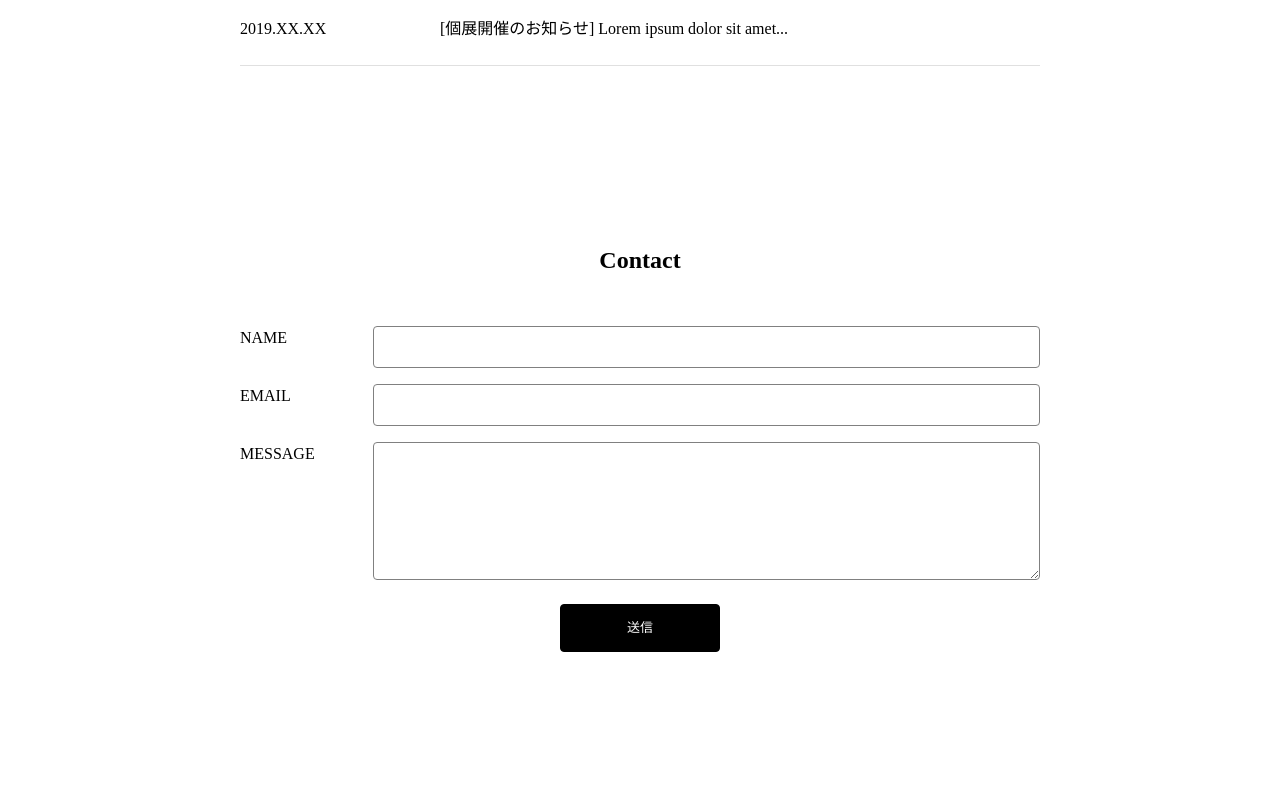
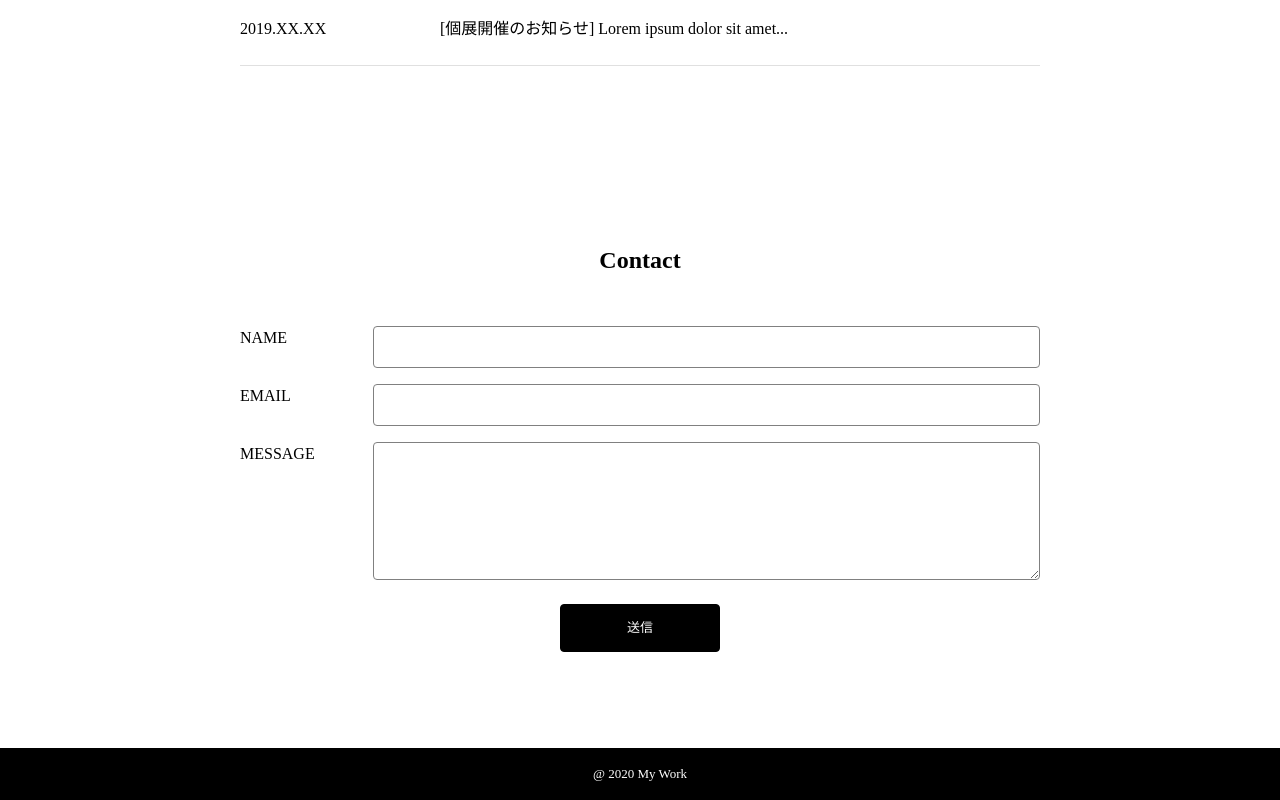
Before and after one commit to linnefromice/practice-web-markup, a React (Vite) app in the folder code-jump.com/lp-intro-1/: page / in a window 1280 px wide. Shown: the part 2075-2875 px from the top of the page. Before the commit the page ends 2823 px from the top, so only its background shows below. Built offline with nearby package versions, Linux system fonts and the light colour scheme.

Commit message:
update: footer

```diff
--- a/code-jump.com/lp-intro-1/src/app/index.tsx
+++ b/code-jump.com/lp-intro-1/src/app/index.tsx
@@ -23,6 +23,7 @@ function App() {
       <Contents title={`Contact`}>
         <Contact />
       </Contents>
+      <footer className={styles.footer}>{`@ 2020 My Work`}</footer>
     </div>
   );
 }
--- a/code-jump.com/lp-intro-1/src/app/styles.module.css
+++ b/code-jump.com/lp-intro-1/src/app/styles.module.css
@@ -1,7 +1,17 @@
 .main {
-  /* width: 100%; */
+  width: 100%;
 }
 
 .main img {
   width: 100%;
 }
+
+.footer {
+  width: 100%;
+  height: auto;
+  background-color: black;
+  color: white;
+  padding: 16px 0;
+  text-align: center;
+  font-size: small;
+}
```
